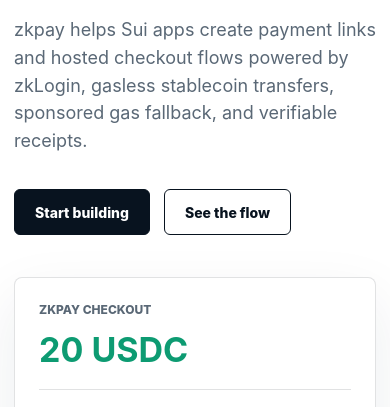
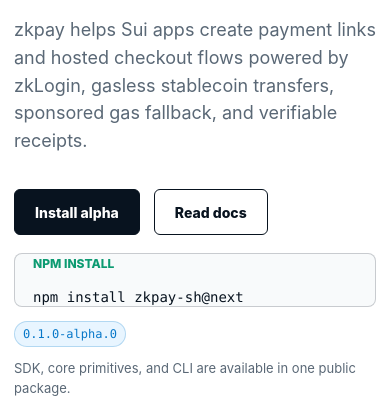
Before and after one commit to jerrywang33/zkpay, a website: page index.html in a window 390 px wide. Shown: the part 417-824 px from the top of the page. Drawn offline with Linux system fonts and the light colour scheme.

Commit message:
Update site and docs for npm alpha

```diff
--- a/app.js
+++ b/app.js
@@ -179,8 +179,16 @@ function render() {
               sponsored gas fallback, and verifiable receipts.
             </p>
             <div class="hero-actions">
-              <a class="primary-action" href="#developers">Start building</a>
-              <a class="secondary-action" href="#flow">See the flow</a>
+              <a class="primary-action" href="#developers">Install alpha</a>
+              <a class="secondary-action" href="/docs/">Read docs</a>
+            </div>
+            <button class="install-command" type="button" data-copy="npm install zkpay-sh@next">
+              <span>npm install</span>
+              <code>npm install zkpay-sh@next</code>
+            </button>
+            <div class="release-note">
+              <span>0.1.0-alpha.0</span>
+              <span>SDK, core primitives, and CLI are available in one public package.</span>
             </div>
           </div>
 
@@ -278,34 +286,48 @@ function render() {
         <section class="developer-section" id="developers">
           <div class="developer-copy">
             <p class="eyebrow">Developer surface</p>
-            <h2>Create a payment. Send the user to checkout. Verify the receipt.</h2>
+            <h2>Install one package. Create a payment. Verify the receipt.</h2>
             <p>
-              Start with payment links and a server-side verification API.
-              Keep custody, fulfillment, and business logic in the merchant app.
+              The public alpha is live as <strong>zkpay-sh@next</strong>. It bundles the
+              SDK, core primitives, and CLI while the internal workspace keeps
+              API, checkout, and verification boundaries clear.
             </p>
           </div>
           <div class="code-stack">
             <article class="code-panel">
               <div class="code-head">
-                <span>Create payment</span>
-                <button type="button" data-copy="zkpay link create --amount 20 --coin USDC --receiver 0x...">Copy</button>
+                <span>Install</span>
+                <button type="button" data-copy="npm install zkpay-sh@next">Copy</button>
               </div>
-              <pre><code>zkpay link create
-  --amount 20
-  --coin USDC
-  --receiver 0x...
-  --label "API credits"</code></pre>
+              <pre><code>npm install zkpay-sh@next
+npm install -g zkpay-sh@next</code></pre>
             </article>
             <article class="code-panel">
               <div class="code-head">
-                <span>Verify receipt</span>
-                <button type="button" data-copy="await zkpay.verifyPayment('zkp_123')">Copy</button>
+                <span>SDK</span>
+                <button type="button" data-copy="import { ZkpayClient } from 'zkpay-sh';">Copy</button>
               </div>
-              <pre><code>const receipt = await zkpay.verifyPayment("zkp_123");
+              <pre><code>import { ZkpayClient } from "zkpay-sh";
 
-if (receipt.status === "succeeded") {
-  await fulfillOrder(receipt.orderId);
-}</code></pre>
+const zkpay = new ZkpayClient();
+const payment = zkpay.createPayment({
+  amount: "20",
+  coin: "USDC",
+  receiver: "0x84f",
+  label: "API credits"
+});</code></pre>
+            </article>
+            <article class="code-panel">
+              <div class="code-head">
+                <span>CLI</span>
+                <button type="button" data-copy="zkpay link create --amount 20 --coin USDC --receiver 0x84f --label &quot;API credits&quot; --json">Copy</button>
+              </div>
+              <pre><code>zkpay link create \
+  --amount 20 \
+  --coin USDC \
+  --receiver 0x84f \
+  --label "API credits" \
+  --json</code></pre>
             </article>
           </div>
         </section>
@@ -344,7 +366,7 @@ if (receipt.status === "succeeded") {
               settle on Sui, and verify the receipt.
             </p>
           </div>
-          <a class="primary-action" href="#developers">Build the first flow</a>
+          <a class="primary-action" href="/docs/npm-release.html">Install zkpay-sh</a>
         </section>
       </main>
 
--- a/styles.css
+++ b/styles.css
@@ -60,6 +60,8 @@ a {
 .brand,
 .nav,
 .hero-actions,
+.install-command,
+.release-note,
 .preview-head,
 .merchant-line,
 .receipt-strip,
@@ -231,6 +233,54 @@ h3 {
 .secondary-action {
   color: var(--ink);
   background: #ffffff;
+}
+
+.install-command {
+  width: min(520px, 100%);
+  min-height: 54px;
+  justify-content: space-between;
+  gap: 18px;
+  border: 1px solid var(--line-strong);
+  border-radius: 8px;
+  margin-top: 18px;
+  padding: 0 18px;
+  color: var(--ink);
+  background: var(--paper);
+  cursor: pointer;
+}
+
+.install-command span {
+  color: var(--green);
+  font-size: 12px;
+  font-weight: 850;
+  text-transform: uppercase;
+}
+
+.install-command code {
+  min-width: 0;
+  overflow-wrap: anywhere;
+  font-size: 14px;
+}
+
+.release-note {
+  max-width: 620px;
+  align-items: flex-start;
+  gap: 12px;
+  margin-top: 14px;
+  color: var(--muted);
+  font-size: 13px;
+  line-height: 1.5;
+}
+
+.release-note span:first-child {
+  flex: none;
+  border: 1px solid rgba(8, 120, 201, 0.24);
+  border-radius: 999px;
+  padding: 3px 8px;
+  color: var(--blue);
+  background: var(--blue-soft);
+  font-family: ui-monospace, SFMono-Regular, Menlo, Monaco, Consolas, monospace;
+  font-size: 12px;
 }
 
 .checkout-preview,
@@ -548,6 +598,10 @@ h3 {
 .final-section p {
   margin-bottom: 0;
   font-size: 18px;
+}
+
+.developer-copy strong {
+  color: var(--ink);
 }
 
 .primitive-list {
@@ -877,6 +931,13 @@ code {
     padding: 24px;
   }
 
+  .install-command,
+  .release-note {
+    align-items: flex-start;
+    flex-direction: column;
+    justify-content: center;
+  }
+
   .preview-head {
     align-items: flex-start;
     flex-direction: column;
```
Also changed, not shown: docs/api.html (+1 -1 lines), docs/api.md (+3 -2 lines), docs/architecture.html (+1 -0 lines), docs/architecture.md (+3 -0 lines), docs/index.html (+21 -1 lines), docs/npm-release.html (+9 -1 lines), docs/npm-release.md (+17 -0 lines), docs/v0.1.html (+14 -1 lines), docs/v0.1.md (+22 -0 lines).
